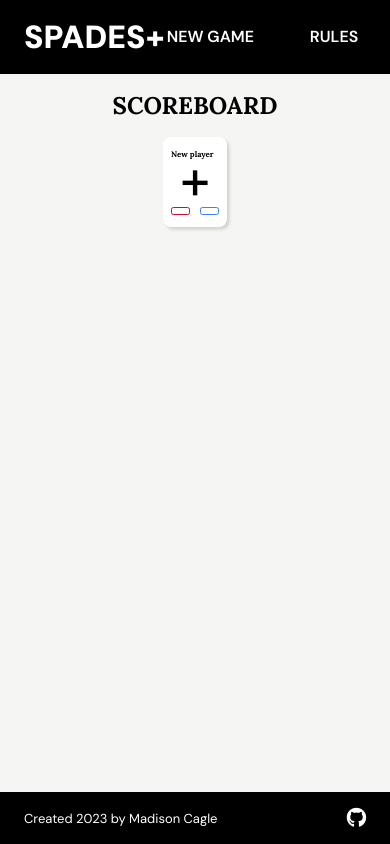
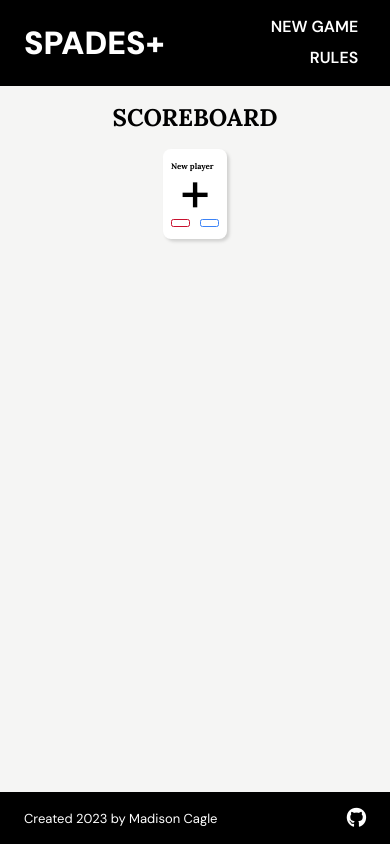
Before and after one commit to madisoncagle/spades-plus, a React (Create React App) app: page / in a window 390 px wide. Built offline with nearby package versions, Linux system fonts and the light colour scheme.

Commit message:
Make menu responsive

```diff
--- a/public/index.html
+++ b/public/index.html
@@ -34,6 +34,7 @@
             <a href="#">
                 <h1 class="txt-white">SPADES+</h1>
             </a>
+
             <menu>
                 <div class="menu-item">
                     <a href="." class="link txt-white">
--- a/src/index.css
+++ b/src/index.css
@@ -221,6 +221,10 @@ menu {
   .flex-space-between {
     flex-direction: column;
     gap: 0.5rem;
+  }
+
+  menu {
+    font-size: 0.65rem;
   }
 }
 
@@ -661,4 +665,10 @@ menu {
   .modal-name-input {
     flex-direction: column;
   }
+
+  menu {
+    flex-direction: column;
+    gap: 0.5rem;
+    align-items: flex-end;
+  }
 }
```
